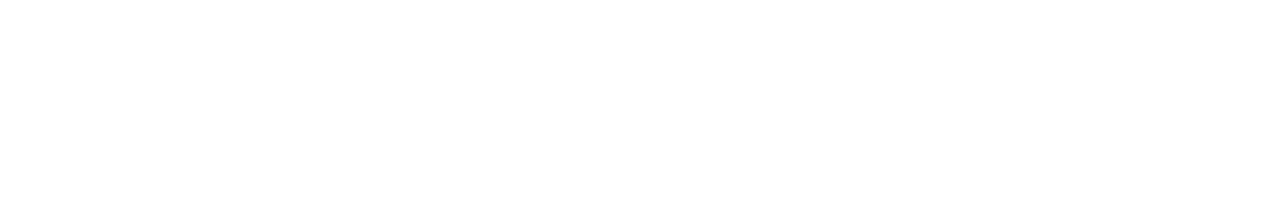
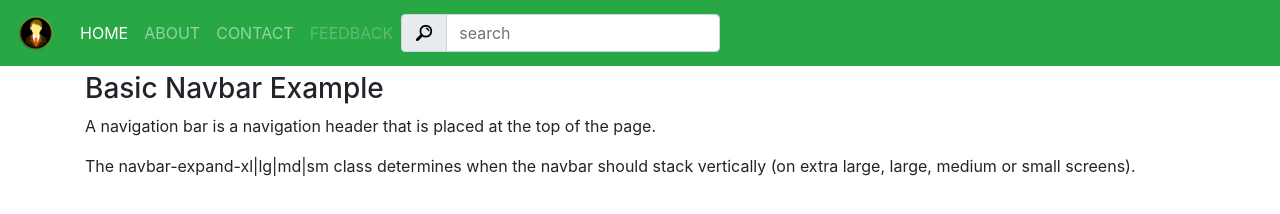
Before and after one commit to badhon86/fullStack_practice, a plain HTML site: page bspart02.html in a window 1280 px wide. Drawn offline with nearby package versions, Linux system fonts and the light colour scheme.

Commit message:
first commit

```diff
--- a/bspart01.html
+++ b/bspart01.html
@@ -6,6 +6,11 @@
         <title>BOOTSTRUP4</title>
         <link rel="stylesheet" href="bs4/css/bootstrap.min.css">
         <link rel="stylesheet" type="text/css" href="bspart01.css">
+
+        <link rel="stylesheet" href="https://maxcdn.bootstrapcdn.com/bootstrap/4.5.2/css/bootstrap.min.css">
+        <script src="https://ajax.googleapis.com/ajax/libs/jquery/3.5.1/jquery.min.js"></script>
+        <script src="https://cdnjs.cloudflare.com/ajax/libs/popper.js/1.16.0/umd/popper.min.js"></script>
+        <script src="https://maxcdn.bootstrapcdn.com/bootstrap/4.5.2/js/bootstrap.min.js"></script>
     </head>
     <body>
 
@@ -271,6 +276,50 @@
            </div>
         </div>
 
+        <div class="container">
+            <h2>Simple Collapsible</h2>
+            <a href="#demo" class="btn btn-success" data-toggle="collapse">Simple collapsible</a>
+            <div id="demo" class="collapse">
+              Lorem ipsum dolor sit amet, consectetur adipisicing elit,
+              sed do eiusmod tempor incididunt ut labore et dolore magna aliqua. Ut enim ad minim veniam,
+              quis nostrud exercitation ullamco laboris nisi ut aliquip ex ea commodo consequat.
+            </div>
+        </div>
+
+        <div class="container">
+            <h2>Modal Example</h2>
+            <!-- Button to Open the Modal -->
+            <button type="button" class="btn btn-primary" data-toggle="modal" data-target="#myModal">
+              Open modal
+            </button>
+
+            <!-- The Modal -->
+            <div class="modal" id="myModal">
+              <div class="modal-dialog">
+                <div class="modal-content">
+
+                  <!-- Modal Header -->
+                  <div class="modal-header">
+                    <h4 class="modal-title">Modal Heading</h4>
+                    <button type="button" class="close" data-dismiss="modal">&times;</button>
+                  </div>
+
+                  <!-- Modal body -->
+                  <div class="modal-body">
+                    Modal body..
+                  </div>
+
+                  <!-- Modal footer -->
+                  <div class="modal-footer">
+                    <button type="button" class="btn btn-danger" data-dismiss="modal">Close</button>
+                  </div>
+
+                </div>
+              </div>
+            </div>
+
+        </div>
+
        <div class="container-fluid p-3">
            <div class="jumbotron jumbotron-fluid">
                <h1 class="text-uppercase text-center">badhon kumar sarkar</h1>
--- a/bspart02.html
+++ b/bspart02.html
@@ -0,0 +1,52 @@
+<!DOCTYPE html>
+<html lang="en">
+<head>
+  <title>BADHON SARKAR</title>
+  <meta charset="utf-8">
+  <meta name="viewport" content="width=device-width, initial-scale=1">
+  <link rel="stylesheet" href="https://maxcdn.bootstrapcdn.com/bootstrap/4.5.2/css/bootstrap.min.css">
+  <script src="https://ajax.googleapis.com/ajax/libs/jquery/3.5.1/jquery.min.js"></script>
+  <script src="https://cdnjs.cloudflare.com/ajax/libs/popper.js/1.16.0/umd/popper.min.js"></script>
+  <script src="https://maxcdn.bootstrapcdn.com/bootstrap/4.5.2/js/bootstrap.min.js"></script>
+</head>
+    <body>
+
+        <nav class="navbar navbar-expand-sm badge-success navbar-dark text-uppercase fixed-top">
+            <a class="navbar-brand" href="#">
+                <img src="bad.png" alt="logo" style="width:40px;">
+            </a>
+            <ul class="navbar-nav ">
+            <li class="nav-item active">
+                <a class="nav-link" href="#">home</a>
+            </li>
+            <li class="nav-item">
+                <a class="nav-link" href="#">about</a>
+            </li>
+            <li class="nav-item">
+                <a class="nav-link" href="#">contact</a>
+            </li>
+            <li class="nav-item">
+                <a class="nav-link disabled" href="#">feedback</a>
+            </li>
+            </ul>
+
+            <form class="form-inline ">
+                <div class="input-group">
+                    <div class="input-group-prepend">
+                        <span class="input-group-text"> <img src="se.png" alt="logo" style="width:20px;"></span>
+                    </div>
+                    <input type="text" class="form-control" placeholder="search">
+                </div>
+            </form>
+        </nav>
+
+       <br><br><br>
+
+        <div class="container">
+            <h3>Basic Navbar Example</h3>
+            <p>A navigation bar is a navigation header that is placed at the top of the page.</p>
+            <p>The navbar-expand-xl|lg|md|sm class determines when the navbar should stack vertically (on extra large, large, medium or small screens).</p>
+        </div>
+
+    </body>
+</html>
```
Also changed, not shown: se.png (added).
